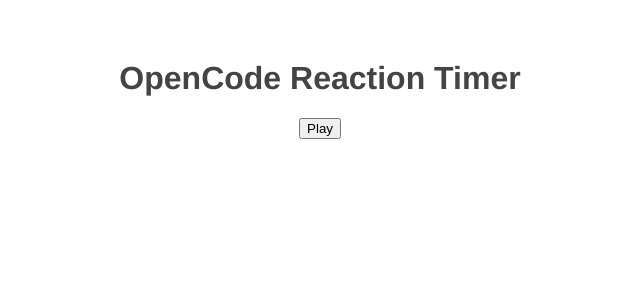
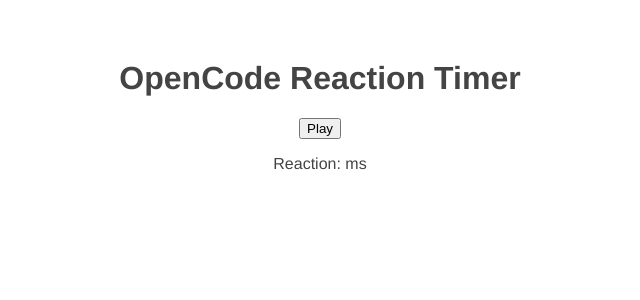
Before and after one commit to ho3inhashemi/ReactionTimer-Vue.js-, a Vue app: page / in a window 1280 px wide. Shown: the top 300 px of the page, without its empty margins (320-960 px from the left). Built offline with nearby package versions, Linux system fonts and the light colour scheme.

Commit message:
showing reaction time on screen by passing the time from child component to the parent component by customized event

```diff
--- a/src/App.vue
+++ b/src/App.vue
@@ -1,7 +1,8 @@
 <template>
 <h1>OpenCode Reaction Timer</h1>
 <button @click="start" :disabled="isPlaying">Play</button>
-<Block v-if=isPlaying :delay="delay"/>
+<p>Reaction: {{score}} ms</p>
+<Block v-if=isPlaying :delay="delay" @end="endGame"/>
 </template>
 
 <script>
@@ -13,13 +14,17 @@
   data(){
     return{
       delay: null,
-      isPlaying: false
+      isPlaying: false,
+      score: null
     }
   },
   methods: {
     start(){
       this.delay = 2000 + Math.random() * 5000
       this.isPlaying = true
+    },
+    endGame(reactionTime){
+      this.score = reactionTime
     }
   }
 }
--- a/src/components/Block.vue
+++ b/src/components/Block.vue
@@ -29,8 +29,7 @@
         },
         stopTimer(){
             clearInterval(this.timer)
-            console.log(this.reactionTimer)
-        }
+            this.$emit('end',this.reactionTimer)        }
     }
 }
 </script>
```
